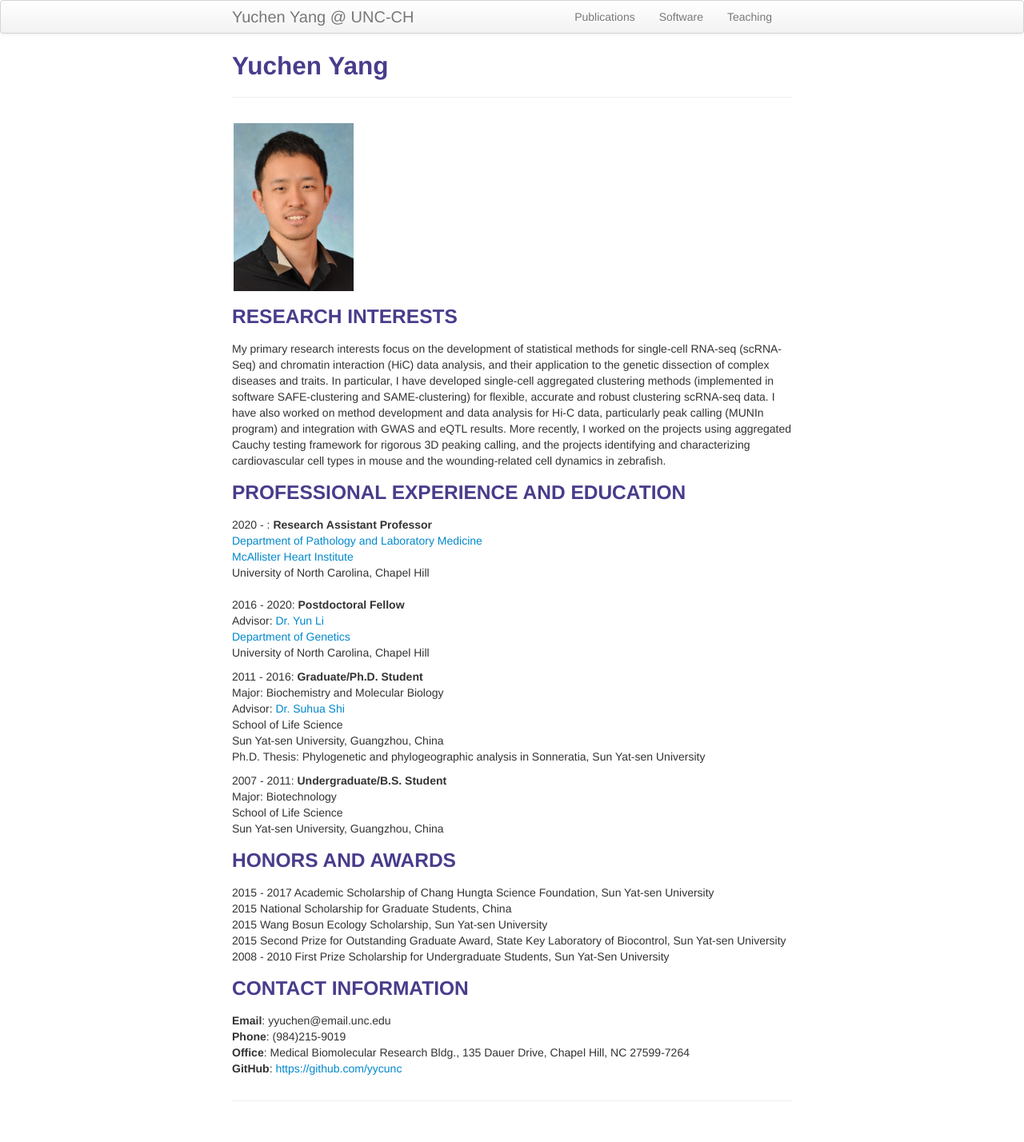
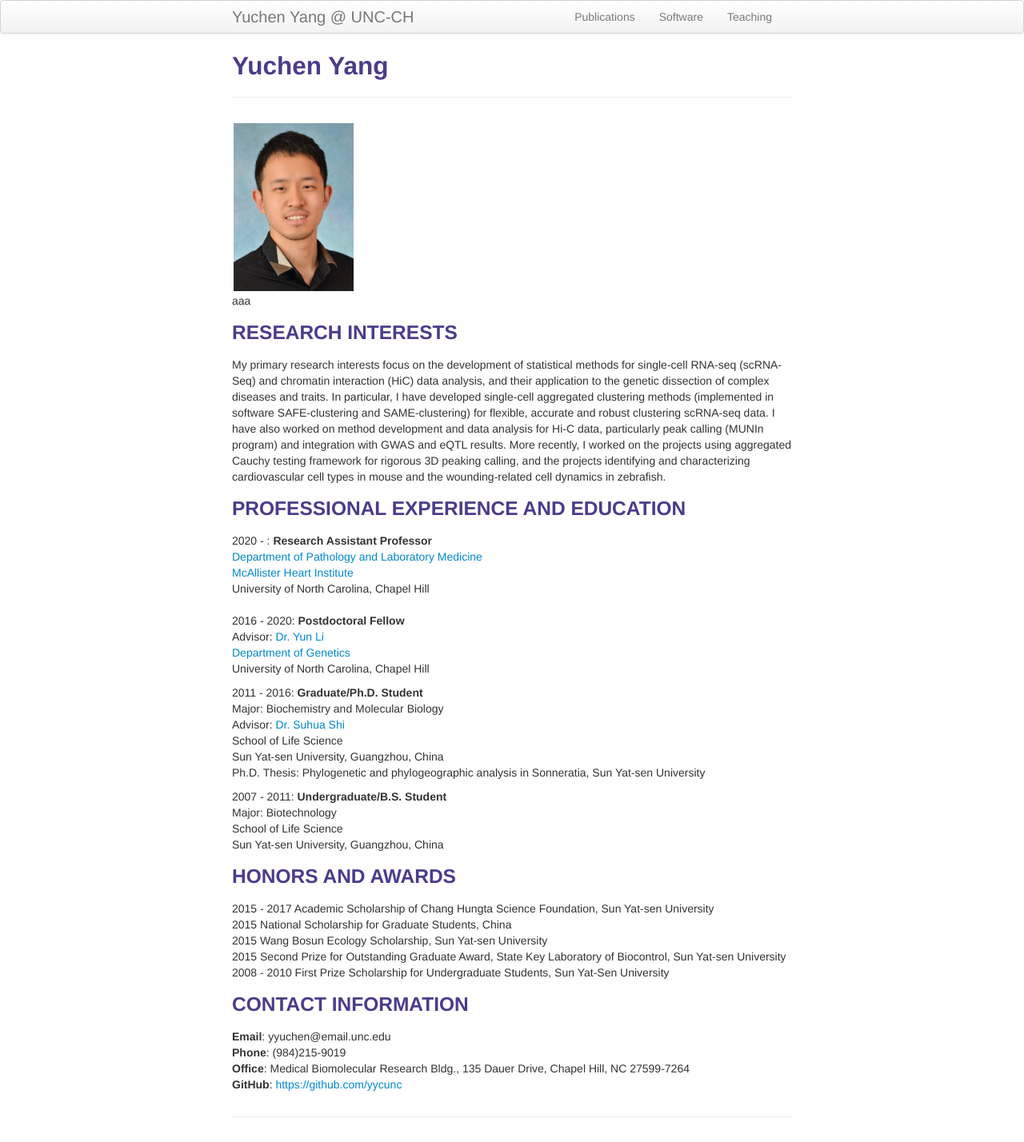
Before and after one commit to yycunc/yycunc.github.io, a Jekyll site: the page built from index.md, in a window 1280 px wide. Shown: the whole page at 80% size. Built offline with Jekyll 4.4.1, drawn with Linux system fonts in a browser that asks for light colours.

Commit message:
Update index.md

```diff
--- a/index.md
+++ b/index.md
@@ -8,7 +8,7 @@ title: Yuchen Yang
         <div class="span2">
         <a href="assets/Yuchen.jpg">
             <img src="assets/Yuchen.jpg" height="210" width="150" title="Yuchen Yang" alt="Yuchen Yang"/>
-        </a>
+        </a>aaa
         </div>
     </div>
 </div>
```
